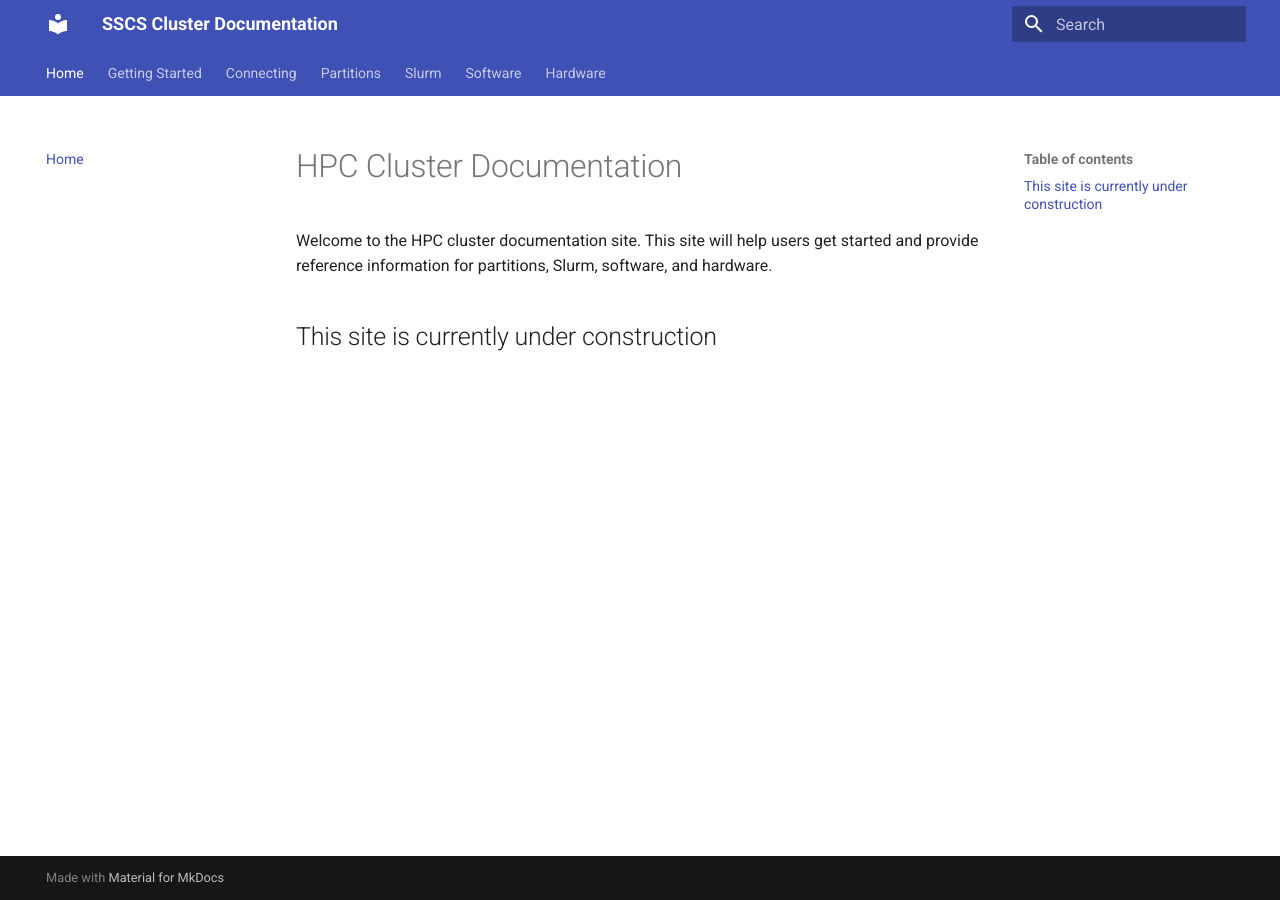
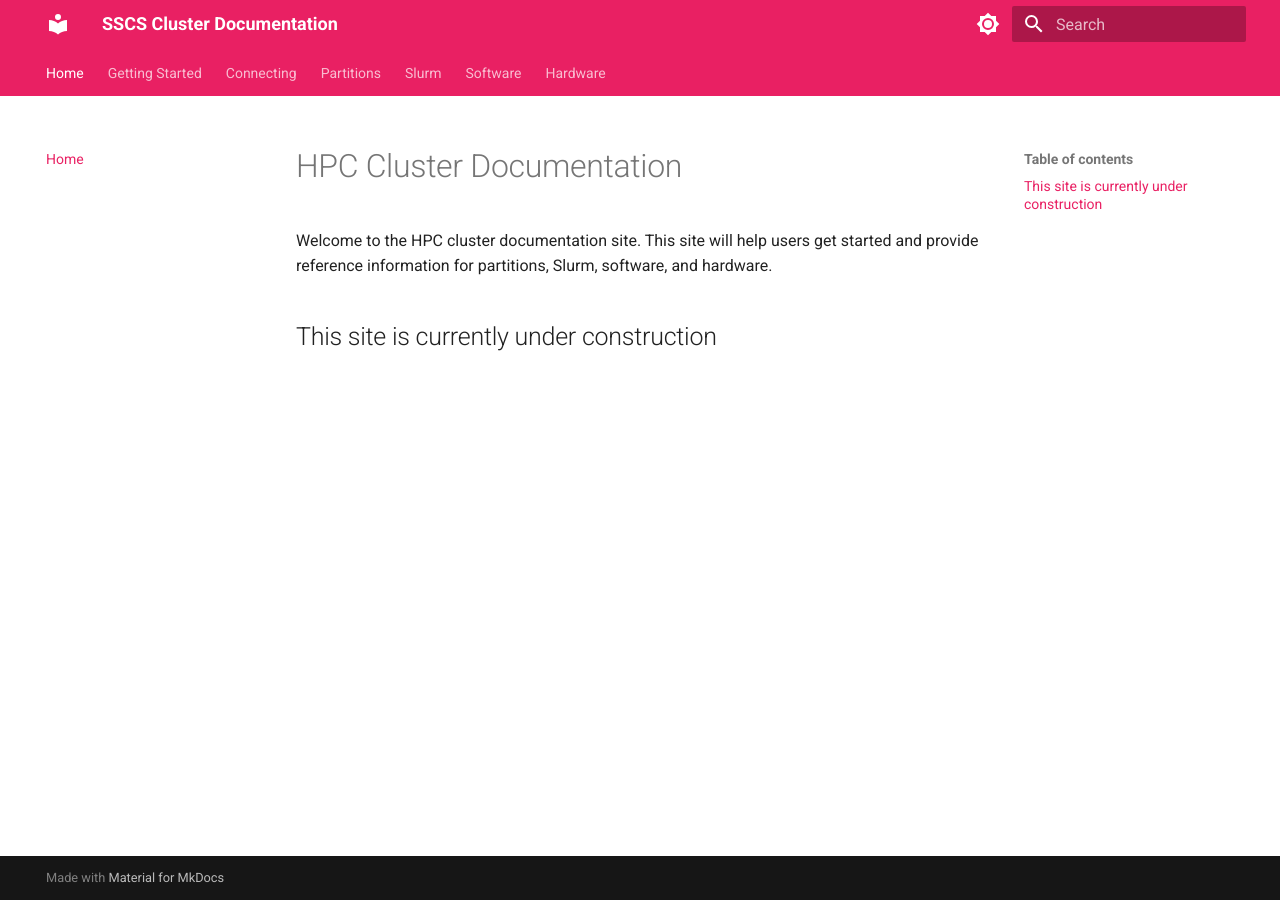
Before and after one commit to uchicago-ssd-sscs/hpc-docs, an MkDocs documentation site: the page built from docs/index.md, in a window 1280 px wide. Built offline with MkDocs 1.6.1 and Material for MkDocs 9.7.7, drawn with Linux system fonts in a browser that asks for light colours.

Commit message:
Update mkdocs.yml
Updated mkdocs.yml to include dark mode and red accent.

```diff
--- a/mkdocs.yml
+++ b/mkdocs.yml
@@ -16,6 +16,28 @@
   features:
     - navigation.tabs
     - navigation.indexes
+    - toc.follow
+  palette:
+  theme:
+  palette:
+    # Palette toggle for light mode
+    - media: "(prefers-color-scheme: light)"
+      scheme: default
+      primary: pink
+      #accent:
+      toggle:
+        icon: material/brightness-7
+        name: Switch to dark mode
+
+    # Palette toggle for dark mode
+    - media: "(prefers-color-scheme: dark)"
+      scheme: slate
+      primary: pink
+      #accent:
+      toggle:
+        icon: material/brightness-4
+        name: Switch to light mode
+
 markdown_extensions:
   - toc:
       permalink: "#"
```
